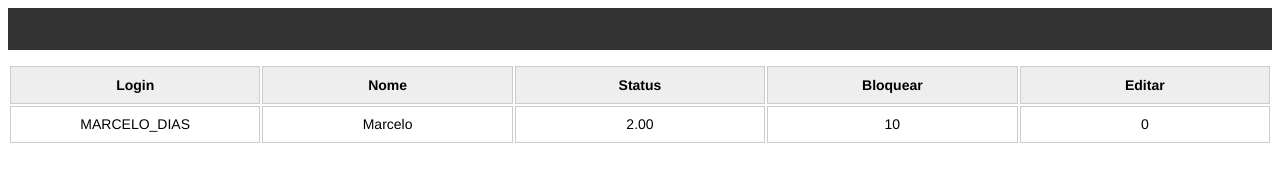
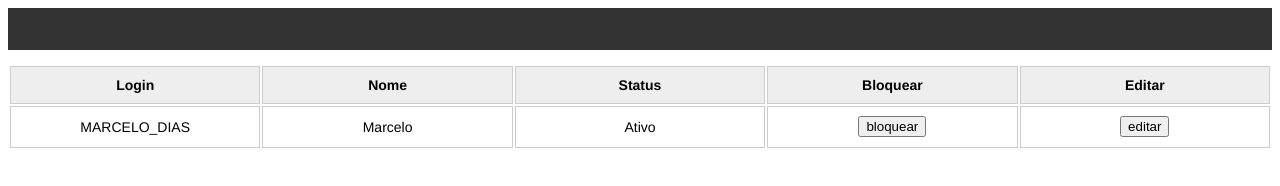
Before and after one commit to VictorGuarido/UsersListOmni, a plain HTML site: page index.html in a window 1280 px wide. Drawn offline with Linux system fonts and the light colour scheme.

Commit message:
Concluida a primeira tr

```diff
--- a/index.html
+++ b/index.html
@@ -27,11 +27,11 @@
                 </thead>
                 <tbody id="tabela-funcionarios">
                     <tr class="funcionario" id="primeiro-funcionario">
-                        <td class="info-nome">MARCELO_DIAS</td>
-                        <td class="info-peso">Marcelo</td>
-                        <td class="info-altura">2.00</td>
-                        <td class="info-gordura">10</td>
-                        <td class="info-imc">0</td>
+                        <td class="info-login">MARCELO_DIAS</td>
+                        <td class="info-nome">Marcelo</td>
+                        <td class="info-status">Ativo</td>
+                        <td class="info-bloquear"><input type="button" value="bloquear"></td>
+                        <td class="info-editar"><input type="button" value="editar"></td>
                     </tr>
                 </tbody>
             </table>
```
